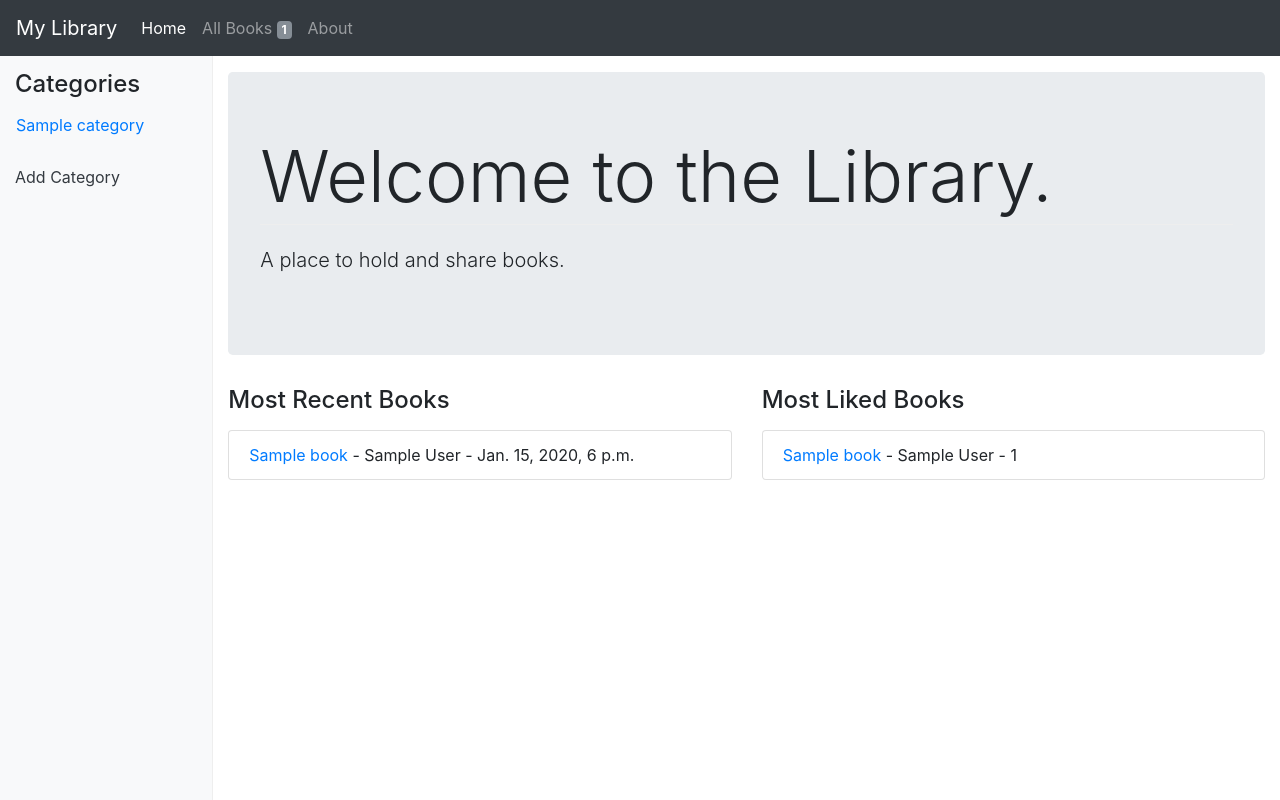
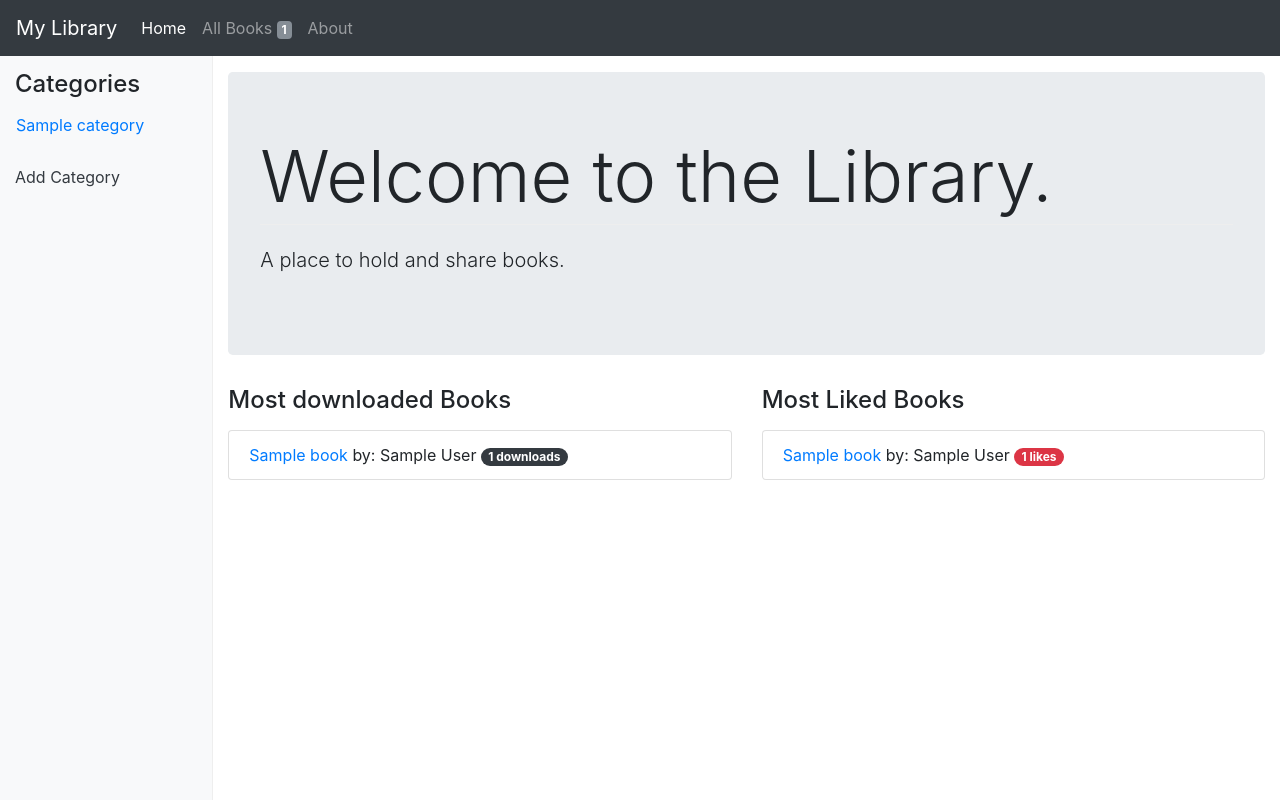
Before and after one commit to bifrostx/my_library, a Django app: page / in a window 1280 px wide. Run offline with Django 3.2, Linux system fonts and the light colour scheme; tables that the repository leaves empty hold one stand-in row (values such as "Sample post"); some libraries are stand-ins or nearby versions.

Commit message:
more bootstrap styles can download files

```diff
--- a/books/models.py
+++ b/books/models.py
@@ -1,3 +1,4 @@
+import os.path
 from django.db import models
 from django.utils import timezone
 from django.template.defaultfilters import slugify
@@ -59,5 +60,8 @@ class Book(models.Model):
         self.date_modified = timezone.now()
         return super(Book, self).save(*args, **kwargs)
 
+    def filename(self):
+        return os.path.basename(self.upload.name)
+
     def __str__(self):
         return self.title
--- a/books/urls.py
+++ b/books/urls.py
@@ -1,5 +1,7 @@
 from django.conf.urls import url, include
 from . import views
+from django.conf import settings
+from django.views.static import serve
 
 app_name = 'books'
 
@@ -11,7 +13,15 @@ urlpatterns = [
     url(r'^category/(?P<category_name_slug>[\w\-]+)$', views.show_category, name='show_category'),
     url(r'^book/(?P<id>[\d]+)$', views.show_book, name='show_book'),
     url(r'^book/(?P<id>[\d]+)/edit/$', views.edit_book, name='edit_book'),
+    url(r'^book/(?P<id>[\d]+)/download/$', views.download, name='download'),
     url(r'^book/(?P<id>[\d]+)/add_tag/$', views.add_tag, name='add_tag'),
     url(r'^add_category/$', views.add_category, name='add_category'),
     url(r'^category/(?P<category_name_slug>[\w\-]+)/add_book/$', views.add_book, name='add_book'),
 ]
+
+if settings.DEBUG:
+    urlpatterns += [
+        url(r'^media/(?P<path>.*)$', serve, {
+            'document_root': settings.MEDIA_ROOT,
+        }, name='serve'),
+    ]
--- a/books/views.py
+++ b/books/views.py
@@ -1,15 +1,17 @@
 # -*- coding: utf-8 -*-
+import os
 from django.shortcuts import render, redirect
+from django.http import HttpResponse
 from .models import Category, Book, Tag
 from .forms import CategoryForm, BookForm, TagForm
 
 
 def index(request):
-    recent_uploaded_books = Book.objects.order_by('-date_uploaded')[:5]
+    most_download_books = Book.objects.order_by('-downloads')[:5]
     most_liked_books = Book.objects.order_by('-likes')[:5]
     categories = Category.objects.all()
     return render(request, 'books/index.html',
-                  {"recent_uploaded_books": recent_uploaded_books,
+                  {"most_download_books": most_download_books,
                    "most_liked_books": most_liked_books,
                    "categories": categories})
 
@@ -59,7 +61,7 @@ def edit_book(request, id):
         form = BookForm(request.POST, request.FILES, instance=book)
         if form.is_valid():
             form.save(commit=True)
-            return render(request, 'books/edit_book.html', {'form': form, 'book': book})
+            return render(request, 'books/show_book.html', {'book': book, 'tags': tags})
         else:
             print(form.errors)
     return render(request, 'books/edit_book.html', {'form': form, 'book': book, 'tags': tags})
@@ -115,3 +117,10 @@ def add_category(request):
             print(form.errors)
 
     return render(request, 'books/add_category.html', {'form': form})
+
+
+def download(request, id):
+    book = Book.objects.get(pk=id)
+    book.downloads += 1
+    book.save()
+    return redirect('books:serve', book.upload)
--- a/templates/books/book_list.html
+++ b/templates/books/book_list.html
@@ -6,7 +6,9 @@
     {% if book_list %}
         {% for b in book_list %}
         <ul>
-            <li><a href="{% url 'books:show_book' b.id %}">{{ b.title }}</a> - {{ b.author }}</li>
+            <li>
+                <a href="{% url 'books:show_book' b.id %}">{{ b.title }}</a> - {{ b.author }}
+            </li>
         </ul>
         {% endfor %}
     {% else %}
--- a/templates/books/index.html
+++ b/templates/books/index.html
@@ -8,13 +8,14 @@
 </div>
 <div class="row marketing">
     <div class="col-lg-6">
-        <h4>Most Recent Books</h4>
+        <h4>Most downloaded Books</h4>
         <p>
-        {% if recent_uploaded_books %}
-            {% for book in recent_uploaded_books %}
+        {% if most_download_books %}
+            {% for book in most_download_books %}
                 <ul class="list-group">
                     <li class="list-group-item">
-                        <a href="{% url 'books:show_book' book.id %}">{{ book.title }}</a> - {{ book.author }} - {{ book.date_uploaded }}
+                        <a href="{% url 'books:show_book' book.id %}">{{ book.title }} </a>by: {{ book.author }}
+                        <span class="badge badge-pill badge-dark">{{ book.downloads }} downloads</span>
                     </li>
                 </ul>
             {% endfor %}
@@ -31,7 +32,8 @@
             {% for book in most_liked_books %}
                 <ul class="list-group">
                     <li class="list-group-item">
-                        <a href="{% url 'books:show_book' book.id %}">{{ book.title }}</a> - {{ book.author }} - {{ book.likes }}
+                        <a href="{% url 'books:show_book' book.id %}">{{ book.title }} </a>by: {{ book.author }}
+                        <span class="badge badge-pill badge-danger">{{ book.likes }} likes</span>
                     </li>
                 </ul>
             {% endfor %}
```
Also changed, not shown: templates/books/show_book.html (+7 -6 lines).
